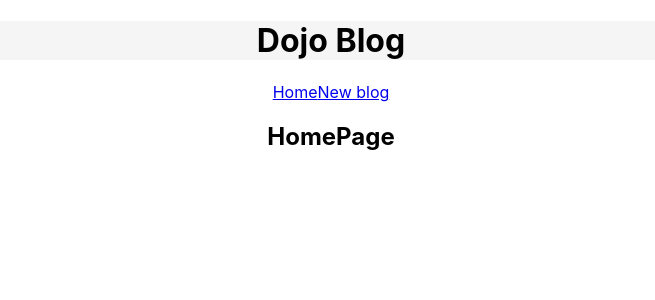
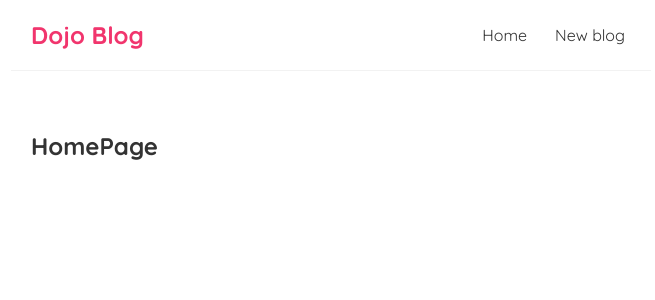
Before and after one commit to Filip10011/dojo, a React (Create React App) app: page / in a window 1280 px wide. Shown: the top 300 px of the page, without its empty margins (309-964 px from the left). Built offline with nearby package versions, Linux system fonts and the light colour scheme.

Commit message:
styling components

```diff
--- a/src/App.css
+++ /dev/null
@@ -1,41 +0,0 @@
-.App {
-  text-align: center;
-}
-
-.App-logo {
-  height: 40vmin;
-  pointer-events: none;
-}
-
-@media (prefers-reduced-motion: no-preference) {
-  .App-logo {
-    animation: App-logo-spin infinite 20s linear;
-  }
-}
-
-.App-header {
-  background-color: #282c34;
-  min-height: 100vh;
-  display: flex;
-  flex-direction: column;
-  align-items: center;
-  justify-content: center;
-  font-size: calc(10px + 2vmin);
-  color: white;
-}
-
-.App-link {
-  color: #61dafb;
-}
-
-@keyframes App-logo-spin {
-  from {
-    transform: rotate(0deg);
-  }
-  to {
-    transform: rotate(360deg);
-  }
-}
-.fiki{
-  background-color: whitesmoke;
-}
--- a/src/App.js
+++ b/src/App.js
@@ -1,4 +1,3 @@
-import "./App.css";
 import Navbar from "./Navbar";
 import Home from "./Home";
 
--- a/src/Navbar.js
+++ b/src/Navbar.js
@@ -1,11 +1,13 @@
 const Navbar = () => {
   return (
     <div>
-      <h1 className="fiki">Dojo Blog</h1>
-      <div className="links">
-        <a href="/">Home</a>
-        <a href="/create">New blog</a>
-      </div>
+      <nav className="navbar">
+        <h1>Dojo Blog</h1>
+        <div className="links">
+          <a href="/">Home</a>
+          <a href="/create">New blog</a>
+        </div>
+      </nav>
     </div>
   );
 };
--- a/src/index.css
+++ b/src/index.css
@@ -1,13 +1,35 @@
-body {
+@import url('https://fonts.googleapis.com/css2?family=Quicksand:wght@300;400;500;600;700&display=swap');
+
+/* base styles */
+* {
   margin: 0;
-  font-family: -apple-system, BlinkMacSystemFont, 'Segoe UI', 'Roboto', 'Oxygen',
-    'Ubuntu', 'Cantarell', 'Fira Sans', 'Droid Sans', 'Helvetica Neue',
-    sans-serif;
-  -webkit-font-smoothing: antialiased;
-  -moz-osx-font-smoothing: grayscale;
+  font-family: "Quicksand";
+  color: #333;
 }
-
-code {
-  font-family: source-code-pro, Menlo, Monaco, Consolas, 'Courier New',
-    monospace;
+.navbar {
+  padding: 20px;
+  display: flex;
+  align-items: center;
+  max-width: 600px;
+  margin: 0 auto;
+  border-bottom: 1px solid #f2f2f2;
 }
+.navbar h1 {
+  color: #f1356d;
+}
+.navbar .links {
+  margin-left: auto;
+}
+.navbar a {
+  margin-left: 16px;
+  text-decoration: none;
+  padding: 6px;
+}
+.navbar a:hover {
+  color: #f1356d;
+}
+.content {
+  max-width: 600px;
+  margin: 40px auto;
+  padding: 20px;
+}
```
